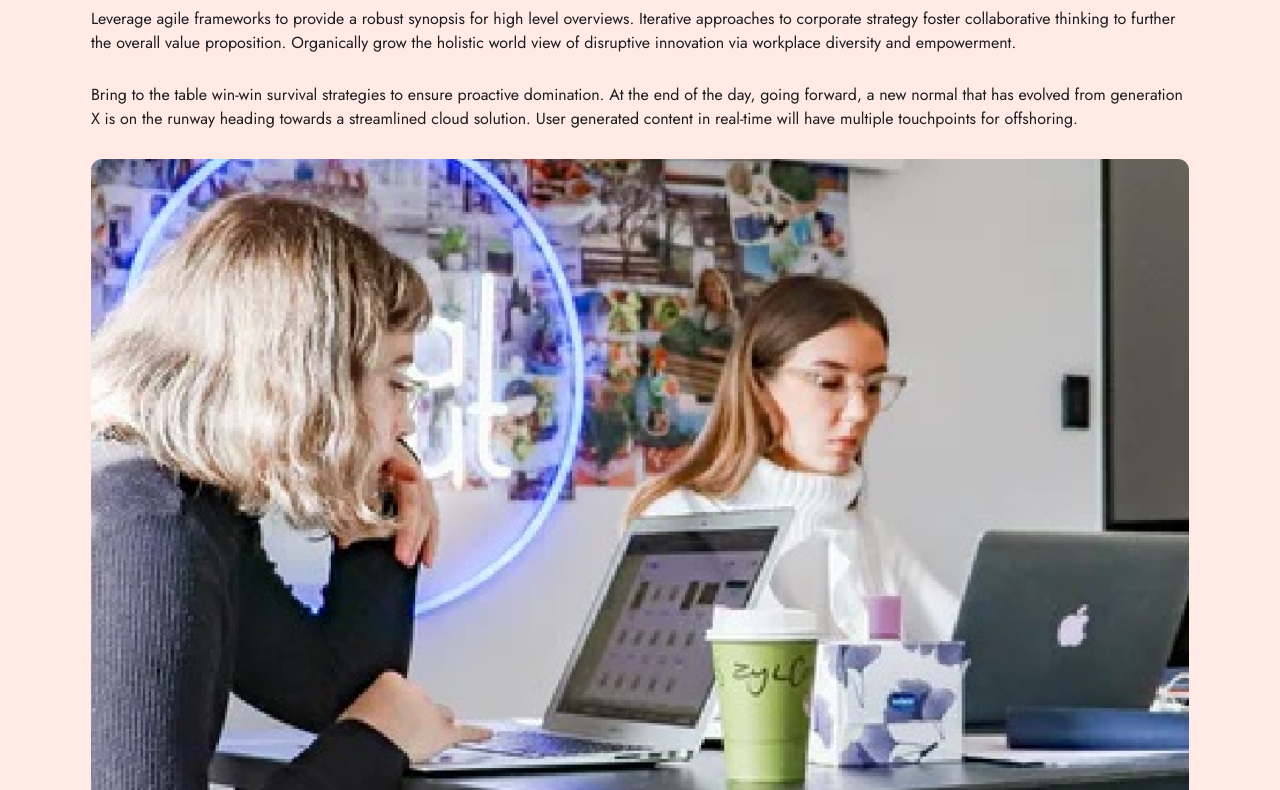
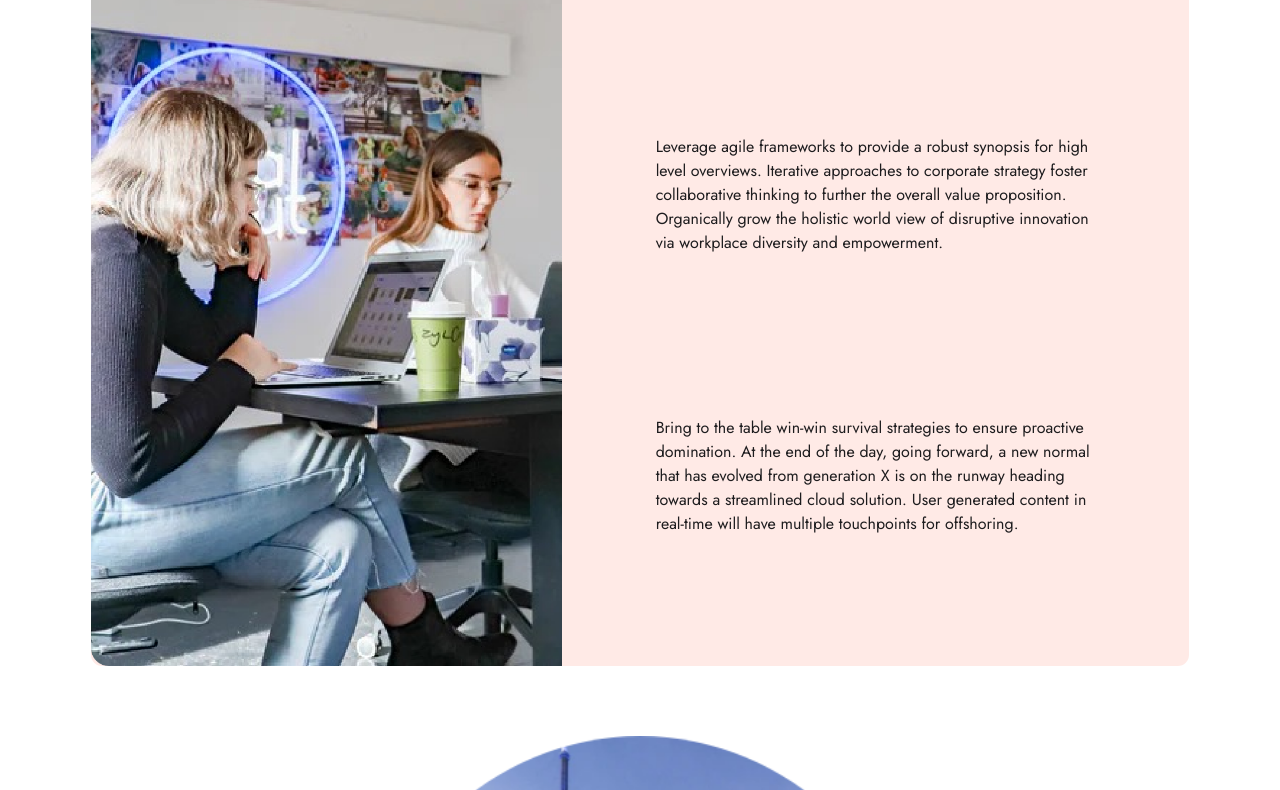
Before and after one commit to canosaer/big-top, a website: page about.html in a window 1280 px wide. Shown: the part 574-1364 px from the top of the page. Drawn offline with Linux system fonts and the light colour scheme.

Commit message:
some progress

```diff
--- a/about.html
+++ b/about.html
@@ -135,7 +135,6 @@
 
 		</main>
 
-		<script src="textblock-development/textblock.min.js"></script>
 		<script src="dist/js/main.js"></script>
 	</body>
 </html>
--- a/src/scss/main.scss
+++ b/src/scss/main.scss
@@ -842,25 +842,54 @@ a{
 	background: rgba(255, 173, 155, 0.25);
 	padding: 2.35rem 7.1%;
 
+	@include mixins.landscape{
+		margin: 0 7.1% 2rem;
+		grid-template-columns: minmax(0, 0.75fr) minmax(0, 1fr);
+		padding: 0;
+		border-radius: 0.7rem;
+	}
+
 	&__heading{
 		@include mixins.heading-format;
 		color: variables.$light-red;
+
+		@include mixins.landscape{
+			margin: 5% 15% 0;
+		}
+
 	}
 
 	&__image-slot{
 		grid-row: 4/5;
 		@include mixins.image-slot;
 		padding-bottom: 76%;
+
+		@include mixins.landscape{
+			grid-column: 1/2;
+			grid-row: 1/4;
+			padding-bottom: 161.8%;
+		}
 	}
 
 	&__image{
 		@include mixins.cover-parent;
 		@include mixins.default-img;
 		border-radius: 0.7rem;
+
+		@include mixins.landscape{
+			border-radius: unset;
+			border-top-left-radius:0.7rem;
+			border-bottom-left-radius: 0.7rem;
+			object-position: left;
+		}
 	}
 
 	&__text{
 		@include mixins.text-format;
+
+		@include mixins.landscape{
+			margin: 5% 15% 0;
+		}
 	}
 }
 
```
Also changed, not shown: dist/css/main.css, 1 other file.
